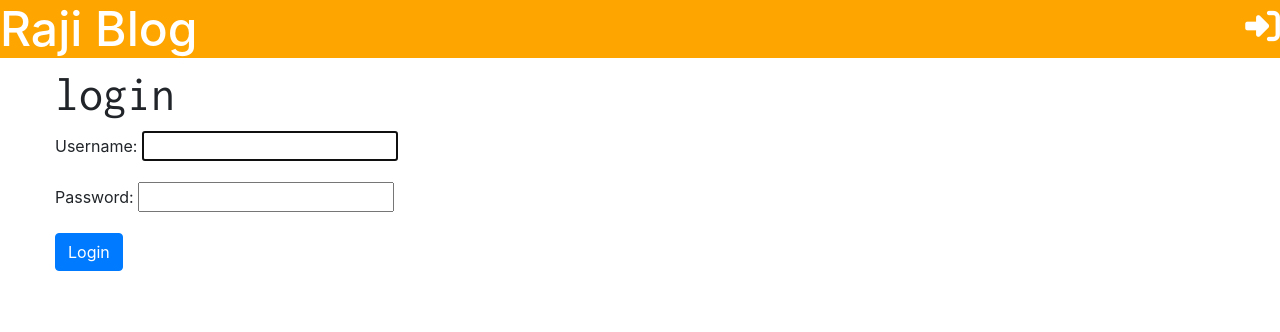
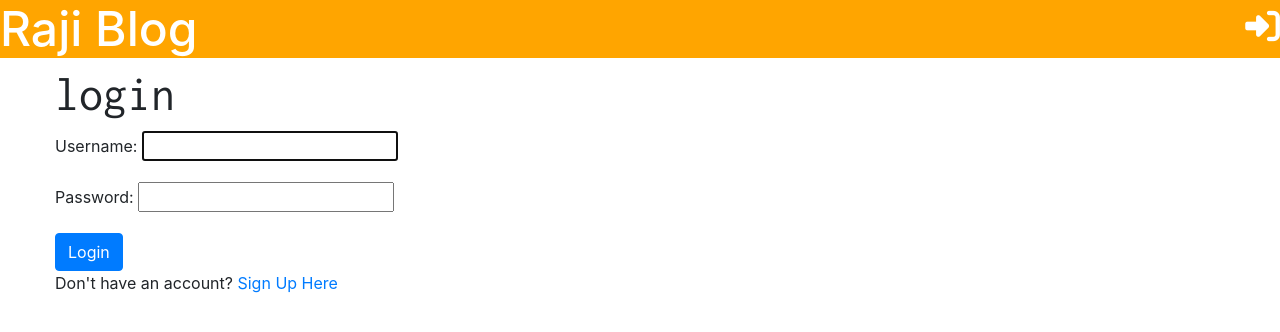
Before and after one commit to Raji42/my_django_site, a Django app: page /accounts/login/ in a window 1280 px wide. Shown: the top 332 px of the page. Run offline with Django 3.2, Linux system fonts and the light colour scheme; some libraries are stand-ins or nearby versions.

Commit message:
Add signup link on login page.

```diff
--- a/blog/templates/registration/login.html
+++ b/blog/templates/registration/login.html
@@ -10,4 +10,5 @@
     {{ form.as_p }}
     <button type="submit" class="btn btn-primary">Login</button>
   </form>
+  <p>Don't have an account? <a href="{% url "signup" %}"> Sign Up Here </a> </p>
 {% endblock %}
```
Also changed, not shown: db.sqlite3.
